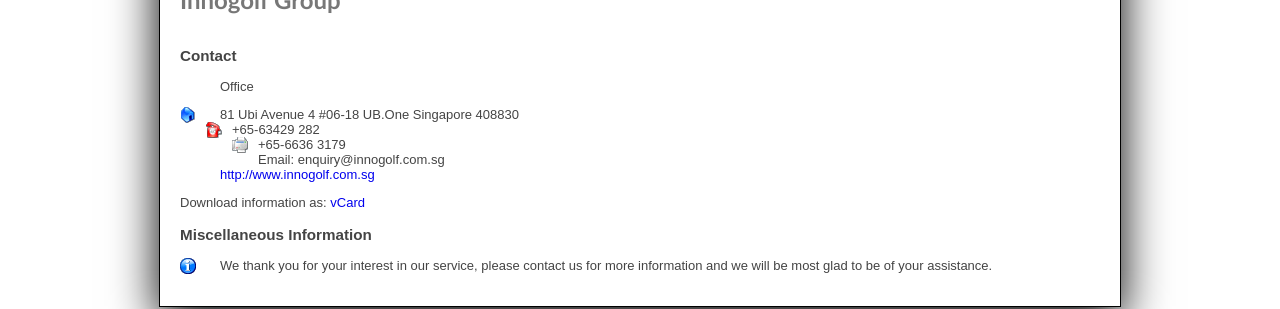
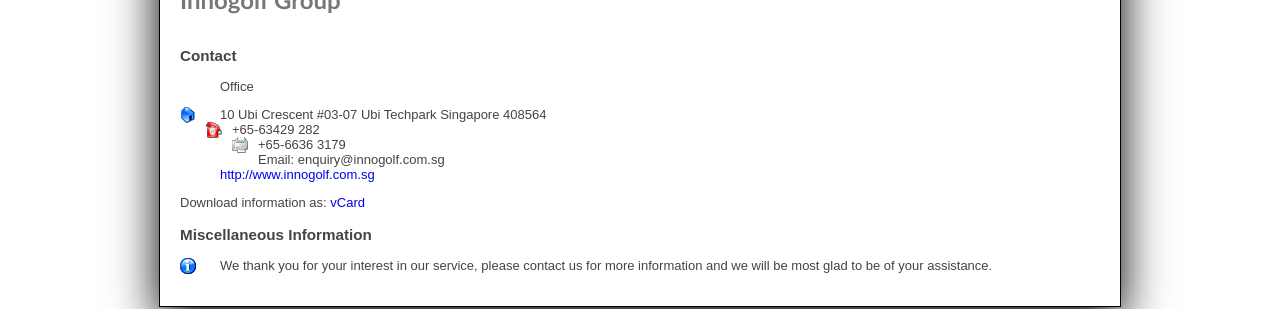
Before and after one commit to innogolf/innogolf.github.io, a Jekyll site: the page built from contact_us.html, in a window 1280 px wide. Shown: the part 532-841 px from the top of the page. Built offline with Jekyll 4.4.1, drawn with Linux system fonts in a browser that asks for light colours; nearby versions of some CDN libraries; some web fonts are replaced; library files that are not in the unit come from our copies.

Commit message:
update address

```diff
--- a/contact_us.html
+++ b/contact_us.html
@@ -23,8 +23,9 @@
 
     <dd>
       <span class="contact-street">
-        81 Ubi Avenue 4 #06-18 UB.One
-        Singapore 408830<br/>
+        10 Ubi Crescent
+	#03-07 Ubi Techpark
+	Singapore 408564<br/>
       </span>
     </dd>
 
```
